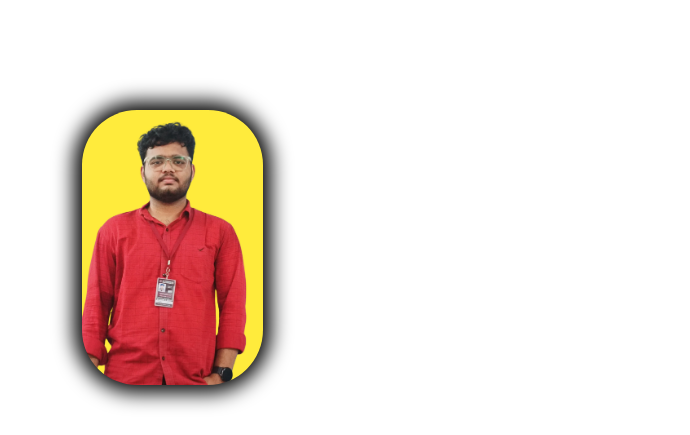
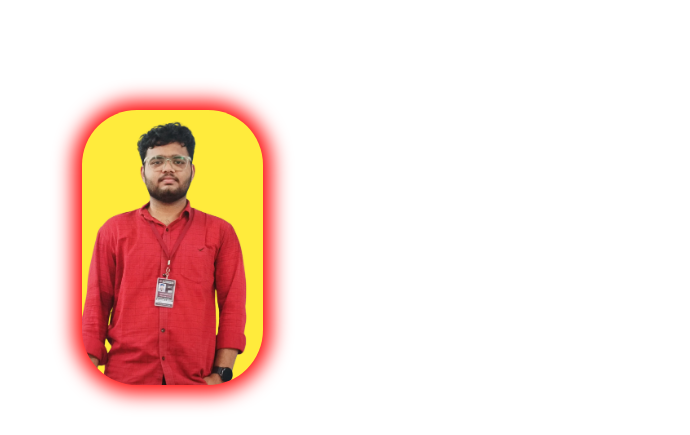
Before and after one commit to akhlaqhusain/portfolio-webpage, a plain HTML site: page index.html in a window 1280 px wide. In both pictures the pointer is over the picture 762 px from the left and 331 px from the top of the page. Shown: the part 84-519 px from the top of the page, 590-1280 px from the left. Drawn offline with Linux system fonts and the light colour scheme.

Commit message:
Update style.css

```diff
--- a/style.css
+++ b/style.css
@@ -101,7 +101,7 @@ a{
 }
 .akhlaq:hover{
     transition: 1s;
-    box-shadow: 0px 0px 20px 8px;
+    box-shadow: 0px 0px 20px 8px red;
 }
 .main-content-bottom{
     padding: 0 2rem;
```
